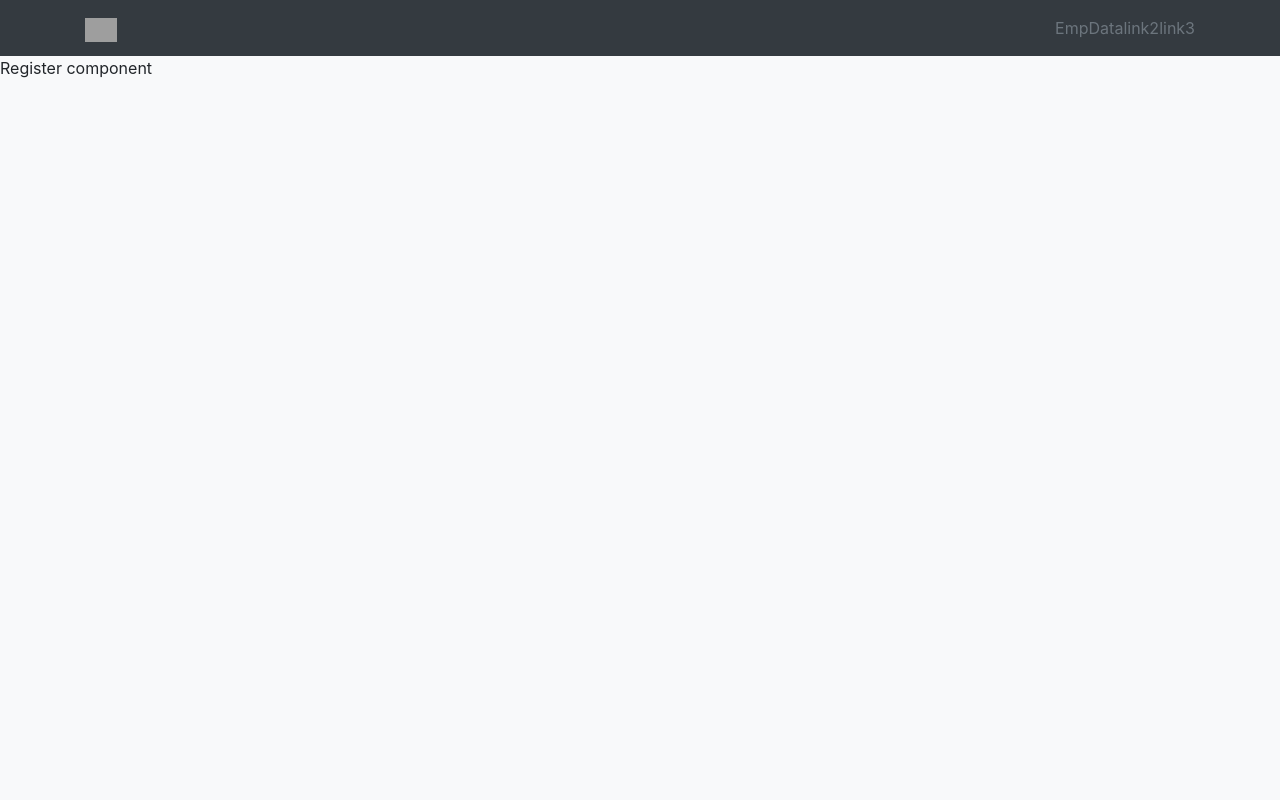
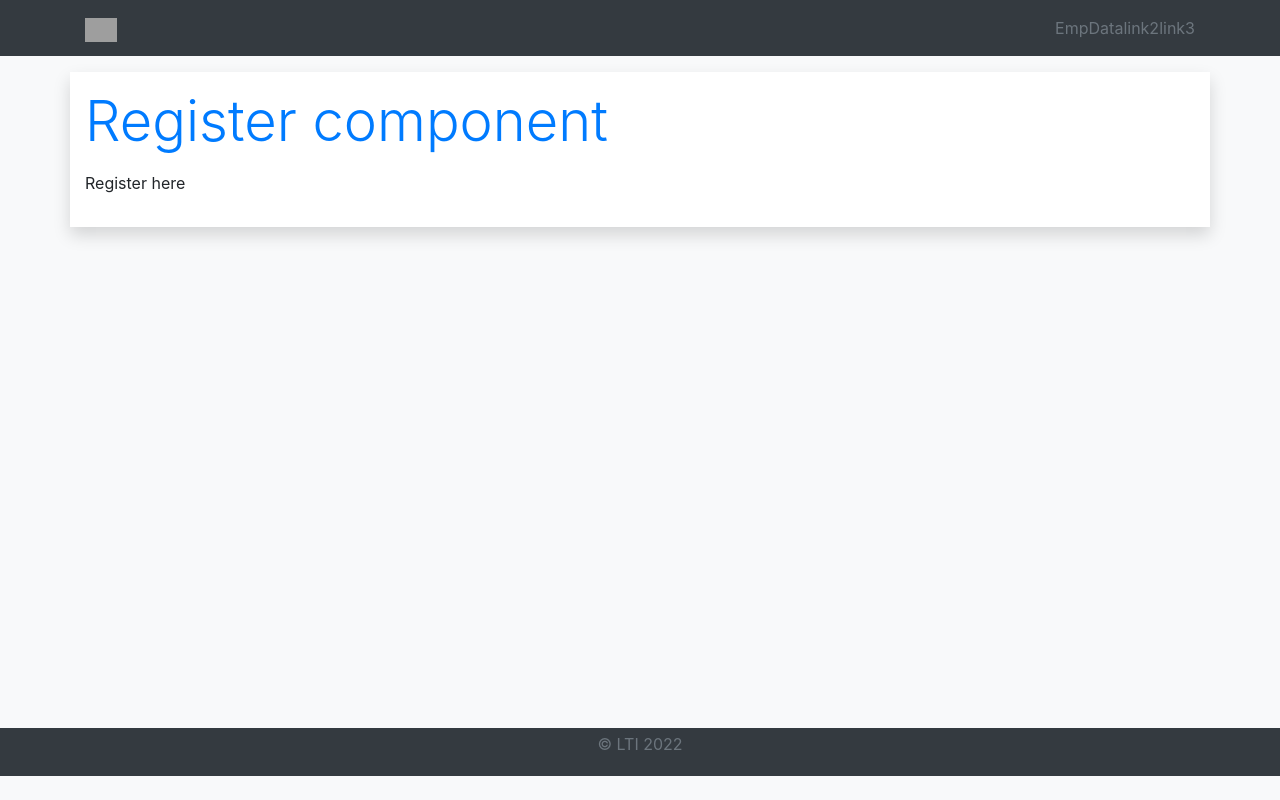
Before and after one commit to shridhar-javafsd/lti-react-demo-app, a React (Create React App) app: page /register in a window 1280 px wide. Built offline with nearby package versions, Linux system fonts and the light colour scheme; grey boxes are pictures that could not be loaded.

Commit message:
react routing

```diff
--- a/src/Routes.js
+++ b/src/Routes.js
@@ -16,7 +16,7 @@ const Routes = () => {
             <BrowserRouter>
                 <div>
                     <Header />
-                    <div>
+                    <div style={{minHeight: '82vh'}} >
                         <Switch>
                             <Route path="/home"> <Home/> </Route>
                             <Route path="/emp"> <EmployeeData/> </Route>
@@ -24,6 +24,7 @@ const Routes = () => {
                             <Route path="/register"> <Register/> </Route>
                         </Switch>
                     </div>
+                    <Footer />
                 </div>
             </BrowserRouter>
         </div>
--- a/src/components/Footer.js
+++ b/src/components/Footer.js
@@ -1,25 +1,38 @@
 
-const Footer = (props) => {
+const Footer = () => {
 
-    const childNum = 20;
-
-    const passDataToParent = () => {
-        console.log(`passDataToParent`);
-        props.childToParent(childNum);
-    }
 
     return (
-        <div>
-            <h1>Footer Component</h1>
-            <p>Parent data in Child: {props.dataToPass}</p>
-            <p>Child data in Child: {childNum}</p>
-            <p> {props.empData.firstName} </p>
-            <button onClick={props.passFun} >Click</button>
-            <br />
-            <br />
-            <button onClick={passDataToParent} >passDataToParent</button>
+        <div className="bg-dark text-muted text-center pb-1 pt-1">
+            <p>&#169; LTI 2022 </p>
         </div>
     );
 }
 
 export default Footer;
+
+
+// const Footer = (props) => {
+
+//     const childNum = 20;
+
+//     const passDataToParent = () => {
+//         console.log(`passDataToParent`);
+//         props.childToParent(childNum);
+//     }
+
+//     return (
+//         <div>
+//             <h1>Footer Component</h1>
+//             <p>Parent data in Child: {props.dataToPass}</p>
+//             <p>Child data in Child: {childNum}</p>
+//             <p> {props.empData.firstName} </p>
+//             <button onClick={props.passFun} >Click</button>
+//             <br />
+//             <br />
+//             <button onClick={passDataToParent} >passDataToParent</button>
+//         </div>
+//     );
+// }
+
+// export default Footer;
--- a/src/components/Home.js
+++ b/src/components/Home.js
@@ -3,11 +3,20 @@
 const Home = () => {
 
     return (
-        <div>
-            <p>Home component</p>
+        <div
+            style={{
+                backgroundImage: `url("https://images.livemint.com/img/2019/10/21/1600x900/956351fa-32b1-11e9-a3a6-a848e1731c8d_1550426740522_1571637646505.jpg")`,
+                backgroundPosition: `cover`
+            }}>
+            <div className="container"
+                style={{
+                    minHeight: `100vh`,
+                    textShadow: `2px 2px 2px #ffffff`
+                }}>
+                <p className="display-4 text-primary pt-5" >Welcome to LTI React App</p>
+            </div>
         </div>
     );
-
 }
 
 export default Home;
--- a/src/components/Login.js
+++ b/src/components/Login.js
@@ -3,8 +3,9 @@
 const Login = () => {
 
     return (
-        <div>
-            <p>Login component</p>
+        <div className="container bg-white shadow mt-3 mb-3 pt-3 pb-3">
+            <p className="display-4 text-primary">Login component</p>
+            <p>Login here</p>
         </div>
     );
 
--- a/src/components/Register.js
+++ b/src/components/Register.js
@@ -1,10 +1,10 @@
-
 
 const Register = () => {
 
     return (
-        <div>
-            <p>Register component</p>
+        <div className="container bg-white shadow mt-3 mb-3 pt-3 pb-3">
+            <p className="display-4 text-primary">Register component</p>
+            <p>Register here</p>
         </div>
     );
 
```
